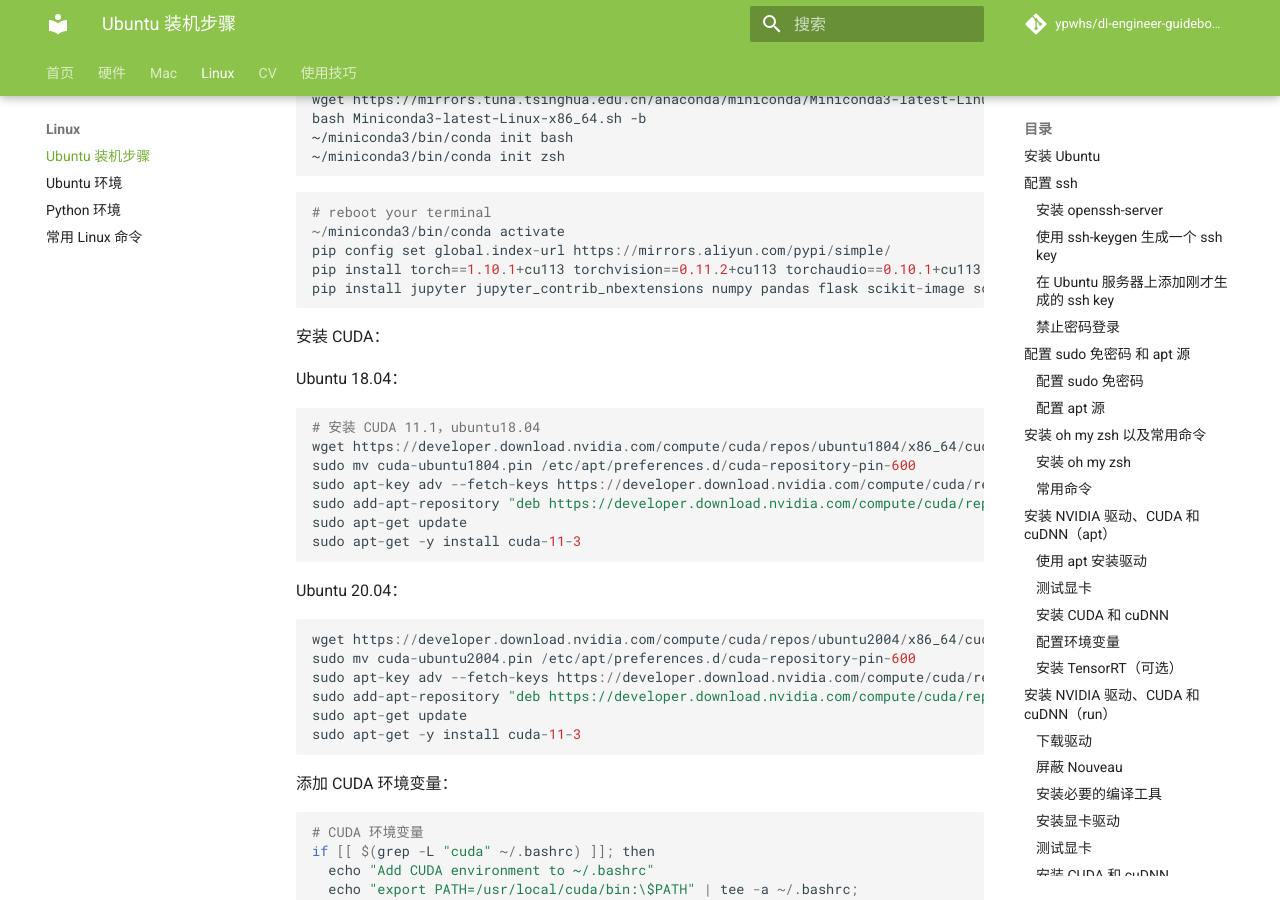
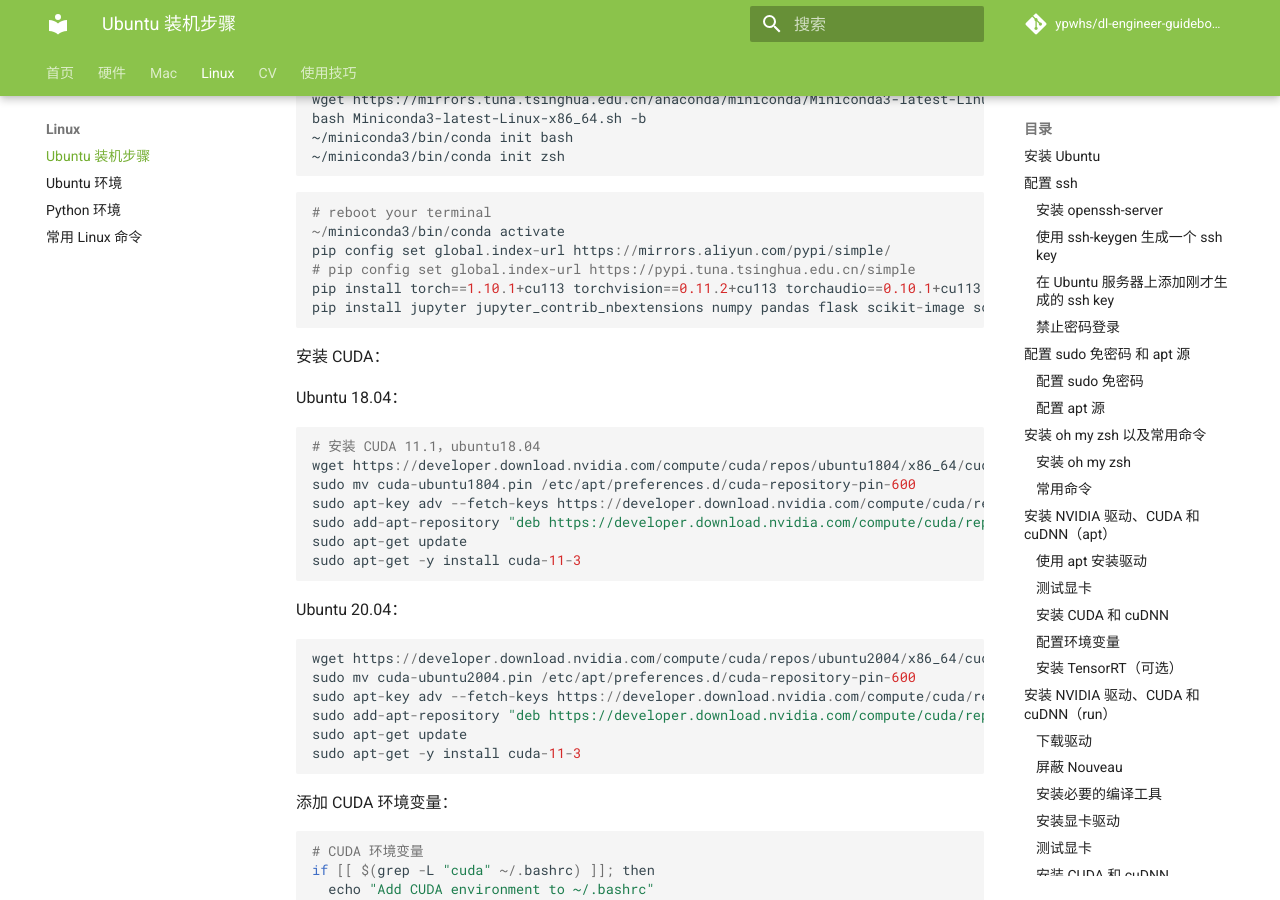
Before and after one commit to ypwhs/dl-engineer-guidebook, an MkDocs documentation site: the page built from docs/ubuntu-install-guide.md, in a window 1280 px wide and 900 px high, scrolled down 814 px. Built offline with MkDocs 1.6.1 and Material for MkDocs 9.7.7, drawn with Linux system fonts in a browser that asks for light colours; comment, search, counter and statistics services are not loaded.

Commit message:
Update ubuntu-install-guide.md

````diff
--- a/docs/ubuntu-install-guide.md
+++ b/docs/ubuntu-install-guide.md
@@ -46,6 +46,7 @@ bash Miniconda3-latest-Linux-x86_64.sh -b
 # reboot your terminal
 ~/miniconda3/bin/conda activate
 pip config set global.index-url https://mirrors.aliyun.com/pypi/simple/
+# pip config set global.index-url https://pypi.tuna.tsinghua.edu.cn/simple
 pip install torch==1.10.1+cu113 torchvision==0.11.2+cu113 torchaudio==0.10.1+cu113 -f https://download.pytorch.org/whl/cu113/torch_stable.html
 pip install jupyter jupyter_contrib_nbextensions numpy pandas flask scikit-image scikit-learn matplotlib opencv-python pillow tqdm tensorboardx xlrd openpyxl openmim
 ```
````
